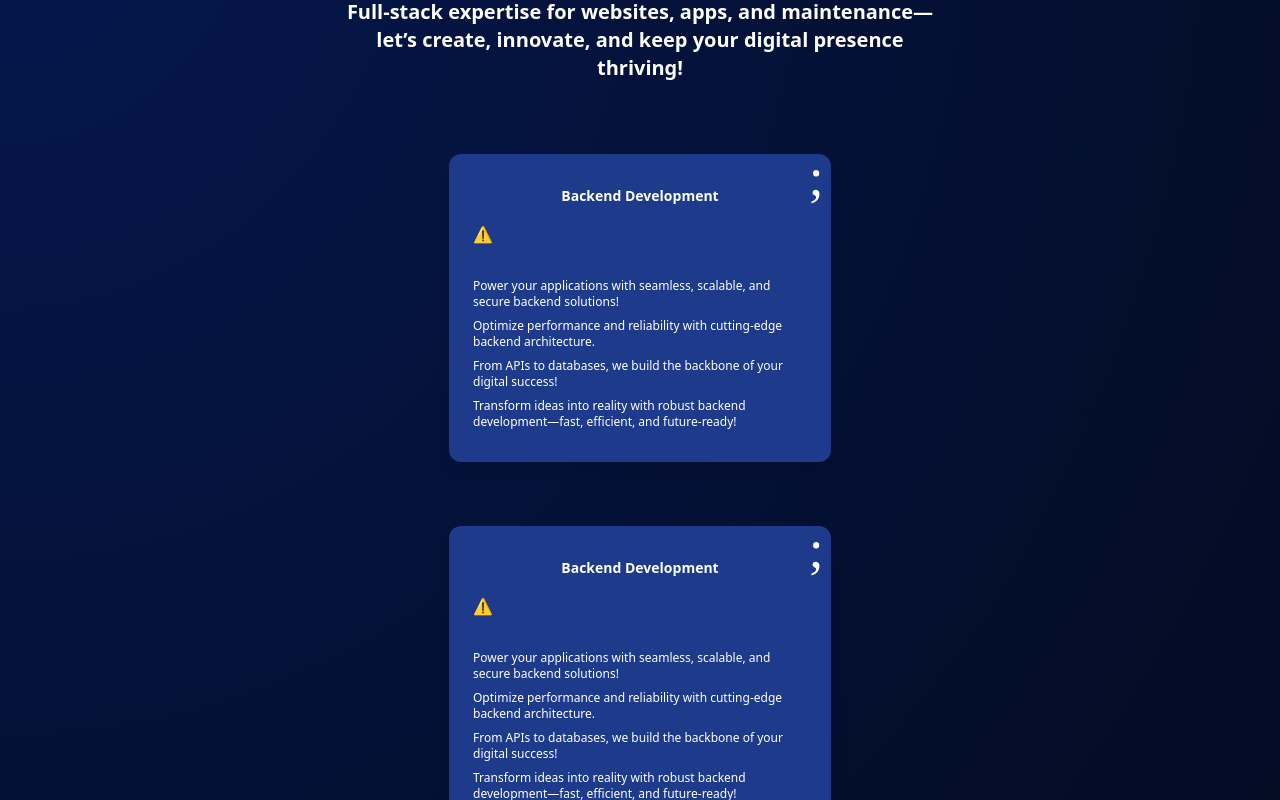
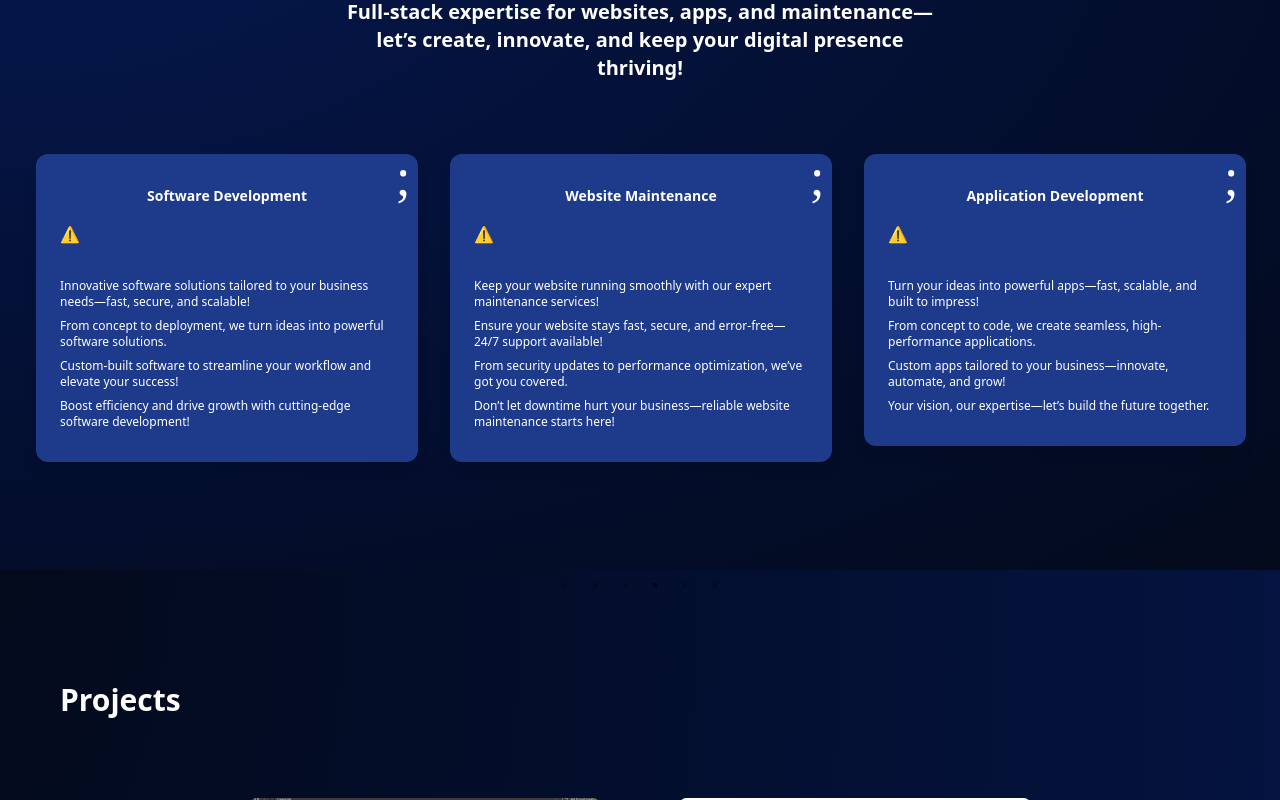
Before and after one commit to teeTech32/My-fullstack-portfolio, a React (Create React App) app: page / in a window 1280 px wide. Shown: the part 3400-4200 px from the top of the page. Built offline with nearby package versions, Linux system fonts and the light colour scheme; no server answers.

Commit message:
Services.jsx

```diff
--- a/src/components/Services.jsx
+++ b/src/components/Services.jsx
@@ -11,84 +11,155 @@ const services = [
     h1: 'Power your applications with seamless, scalable, and secure backend solutions!',
     h2: 'Optimize performance and reliability with cutting-edge backend architecture.',
     h3: 'From APIs to databases, we build the backbone of your digital success!',
-    h4: 'Transform ideas into reality with robust backend development—fast, efficient, and future-ready!'
+    h4: 'Transform ideas into reality with robust backend development—fast, efficient, and future-ready!',
   },
-  // ... add others here
+  {
+    id: 2,
+    header: 'Fullstack Web Development',
+    img: 'https://lottie.host/5b4452e5-d2a1-4d87-8a36-2e6420933da9/60kZcmuqOr.json',
+    h1: 'Build powerful, end-to-end web solutions with our full-stack expertise!',
+    h2: 'From stunning frontends to rock-solid backends, we bring your vision to life.',
+    h3: 'Seamless, scalable, and secure—our full-stack development covers it all!',
+    h4: 'Transform your ideas into dynamic web experiences with expert full-stack development!',
+  },
+  {
+    id: 3,
+    header: 'Front-end Web Development',
+    img: 'https://lottie.host/dcb469da-1233-4213-94e9-7e8f53a60a38/KyGQhyJ7fM.json',
+    h1: 'Boost Your Brand with Stunning Frontend Development!',
+    h2: '🚀 Sleek, responsive, and high-performance websites.',
+    h3: '🎨 Pixel-perfect UI/UX tailored to your vision.',
+    h4: "⚡ Fast, modern, and built for success! Let's create something amazing.",
+  },
+  {
+    id: 4,
+    header: 'Software Development',
+    img: 'https://lottie.host/9b4f2748-baa3-4a31-801c-642c93e91cc7/4G7QxNwHpg.json',
+    h1: 'Innovative software solutions tailored to your business needs—fast, secure, and scalable!',
+    h2: 'From concept to deployment, we turn ideas into powerful software solutions.',
+    h3: 'Custom-built software to streamline your workflow and elevate your success!',
+    h4: 'Boost efficiency and drive growth with cutting-edge software development!',
+  },
+  {
+    id: 5,
+    header: 'Website Maintenance',
+    img: 'https://lottie.host/6f91dbe4-8a14-49a8-b3d1-fb3b9316b15c/Vu8vCrbqEt.json',
+    h1: 'Keep your website running smoothly with our expert maintenance services!',
+    h2: 'Ensure your website stays fast, secure, and error-free—24/7 support available!',
+    h3: 'From security updates to performance optimization, we’ve got you covered.',
+    h4: 'Don’t let downtime hurt your business—reliable website maintenance starts here!',
+  },
+  {
+    id: 6,
+    header: 'Application Development',
+    img: 'https://lottie.host/8a5a3793-8e8c-4b42-86a3-fba1bbdf8e5a/C8o2JrUJt8.json',
+    h1: 'Turn your ideas into powerful apps—fast, scalable, and built to impress!',
+    h2: 'From concept to code, we create seamless, high-performance applications.',
+    h3: 'Custom apps tailored to your business—innovate, automate, and grow!',
+    h4: 'Your vision, our expertise—let’s build the future together.',
+  },
 ];
 
 const Services = () => {
-  var settings = {
-      dots:true,
+  const settings = {
+    dots: true,
     arrows: false,
     infinite: true,
     speed: 500,
-      slidesToScrolls: 1,
+    slidesToScroll: 1, // ✅ fixed typo
     autoplay: true,
-      autoplaySpeed:2000,
-      cssEase:'linear',
+    autoplaySpeed: 2000,
+    cssEase: 'linear',
     pauseOnHover: true,
     pauseFocus: true,
-      responsive:[
+    responsive: [
       {
         breakpoint: 10000,
-          settings:{
-            slidesToShow:3,
-            slidesToScroll:1,
+        settings: {
+          slidesToShow: 3,
+          slidesToScroll: 1,
           infinite: true,
         },
       },
       {
-          breakpoint:1024,
-          settings:{
-            slidesToShow:2,
-            slidesToScroll:1,
-            initialSlide:2,
+        breakpoint: 1024,
+        settings: {
+          slidesToShow: 2,
+          slidesToScroll: 1,
+          initialSlide: 2,
         },
       },
       {
         breakpoint: 640,
-            settings:{
-            slidesToShow:1,
-            slidesToScroll:1
-          }
-        }
-      ]
-    }
+        settings: {
+          slidesToShow: 1,
+          slidesToScroll: 1,
+        },
+      },
+    ],
+  };
 
   return (
     <div className="pt-20">
       <div
         data-aos="fade-up"
+        data-aos-offset="300"
         data-aos-delay="100"
         data-aos-duration="1000"
+        data-aos-easing="ease-in-sine"
         className="text-center mb-10 max-w-[600px] mx-auto space-y-3"
       >
-        <p className="font-semibold text-black dark:text-white text-xl lg:font-bold lg:text-3xl">
+        <p className="font-semibold dark:text-white text-black text-xl lg:font-bold lg:text-3xl">
           My Services
         </p>
-        <p className="font-semibold lg:text-xl text-black dark:text-white">
-          Full-stack expertise for websites, apps, and maintenance—let’s create, innovate, and keep your digital presence thriving!
+        <p className="font-semibold lg:text-xl dark:text-white text-black">
+          Full-stack expertise for websites, apps, and maintenance—let’s create,
+          innovate, and keep your digital presence thriving!
         </p>
       </div>
 
+      <div>
         <Slider {...settings}>
           {services.map((data) => (
-          <div key={data.id} data-aos="flip-left" className="my-6 lg:my-8">
+            <div
+              data-aos="flip-left"
+              data-aos-offset="200"
+              data-aos-delay="200"
+              data-aos-duration="2000"
+              data-aos-easing="ease-out-cubic"
+              key={data.id}
+              className="my-6 lg:my-8"
+            >
               <div className="flex flex-col gap-4 shadow-lg py-8 px-6 mx-4 rounded-xl bg-black dark:bg-blue-900 text-white relative">
-              <h1 className="text-xs lg:text-sm font-bold text-center">{data.header}</h1>
-              <Player autoplay loop src={data.img} style={{ height: '100px', width: '100px', display: 'block', margin: 'auto' }} />
-              <div className="flex flex-col items-center pt-2 lg:pt-4 space-y-2">
+                <div>
+                  <h1 className="text-xs lg:text-sm font-bold text-center">
+                    {data.header}
+                  </h1>
+                </div>
+                <Player
+                  autoplay
+                  loop
+                  src={data.img}
+                  style={{ height: '100px', width: '100px', margin: 'auto' }}
+                />
+                <div className="flex flex-col items-center pt-2 lg:pt-4">
+                  <div className="space-y-1 lg:space-y-2">
                     <p className="text-xs text-white">{data.h1}</p>
                     <p className="text-xs text-white">{data.h2}</p>
                     <p className="text-xs text-white">{data.h3}</p>
                     <p className="text-xs text-white">{data.h4}</p>
                   </div>
-              <p className="text-5xl font-serif absolute top-0 right-2">;</p>
+                </div>
+
+                <p className="dark:text-white text-5xl font-serif absolute top-0 right-2">
+                  ;
+                </p>
               </div>
             </div>
           ))}
         </Slider>
       </div>
+    </div>
   );
 };
 
```
Lines whose indentation alone changed are shown as unchanged.
